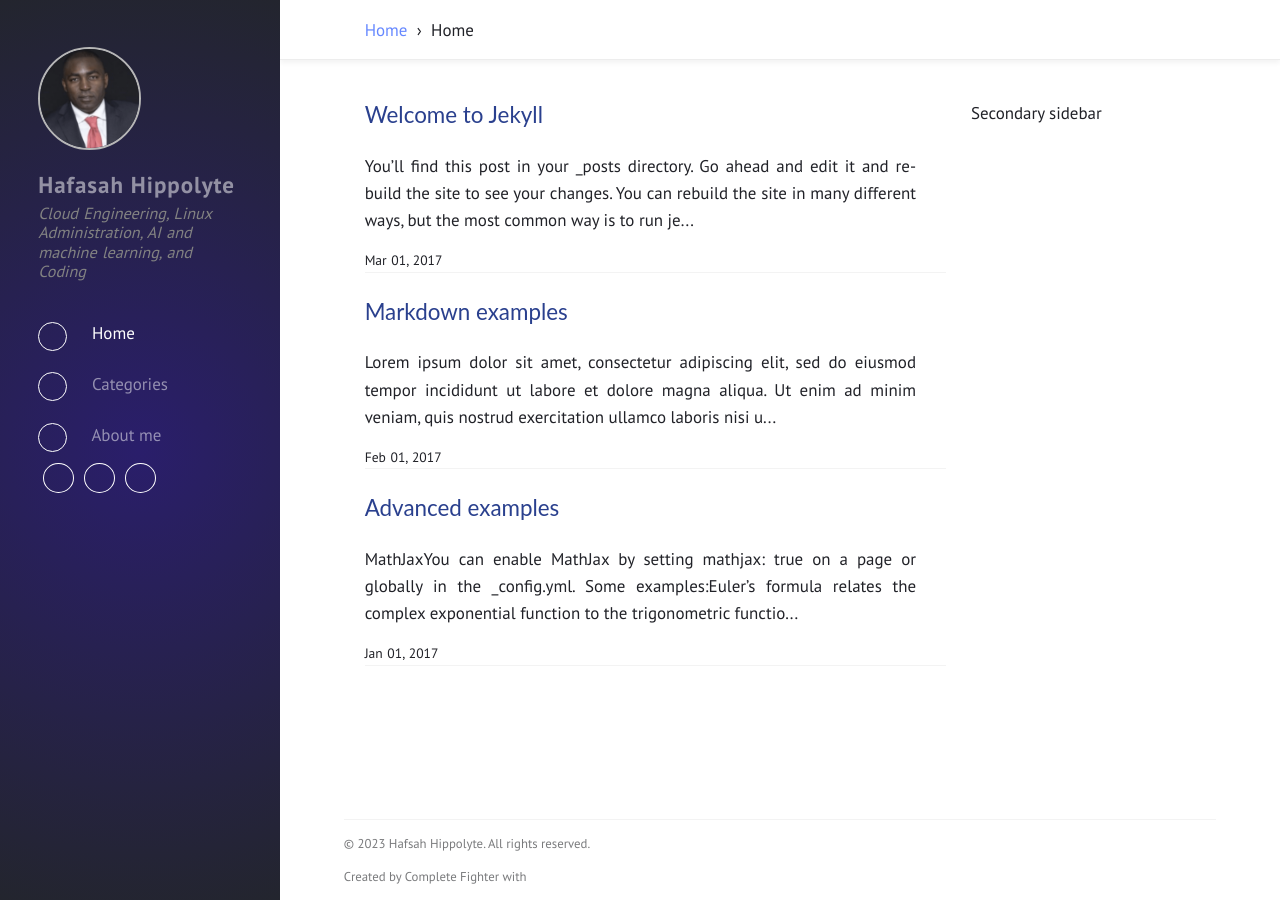
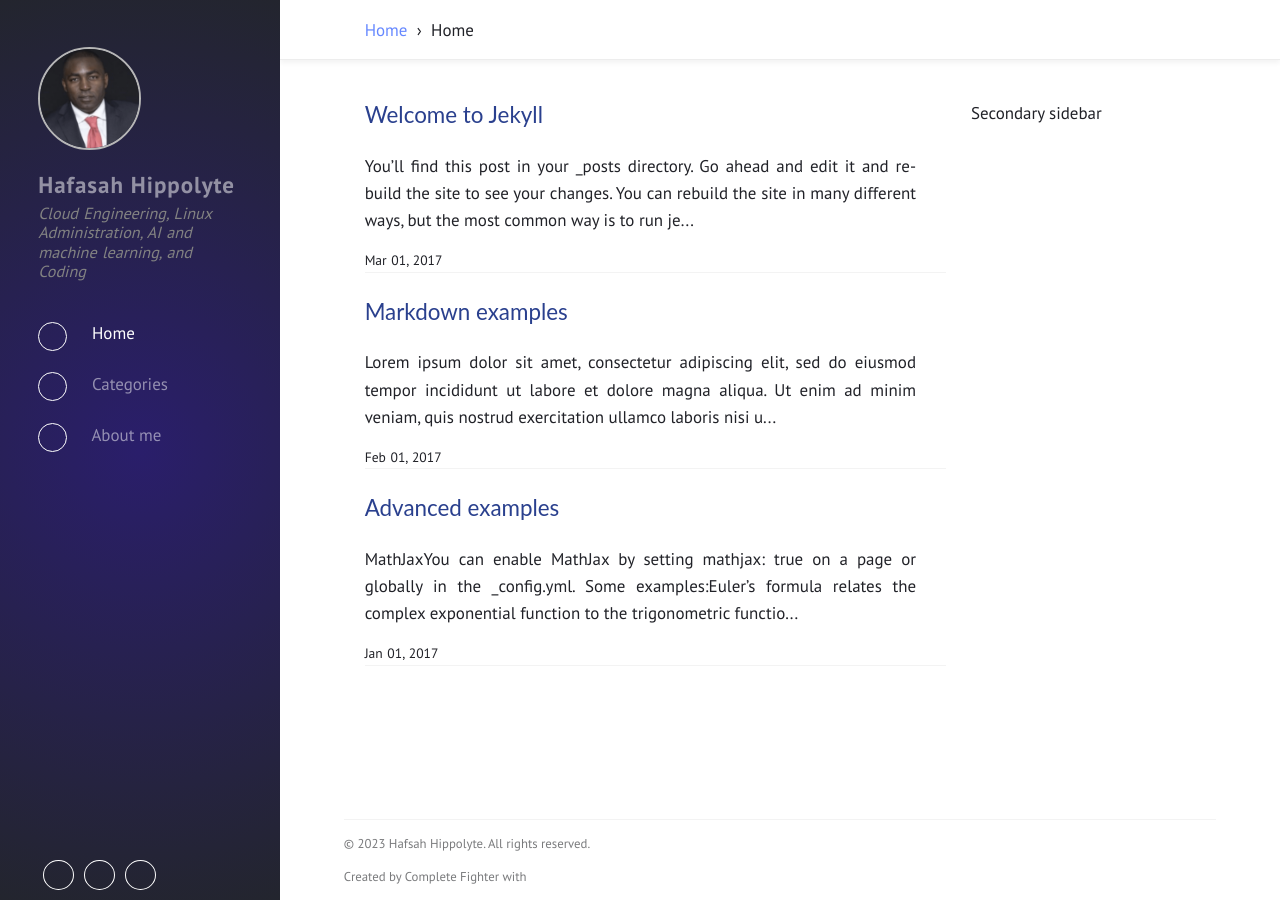
Before and after one commit to hfasah/hfasah.github.io, a Jekyll site: the page built from index.html, in a window 1280 px wide. Built offline with Jekyll 4.4.1, drawn with Linux system fonts in a browser that asks for light colours.

Commit message:
Update custom.sass

```diff
--- a/assets/css/custom.sass
+++ b/assets/css/custom.sass
@@ -79,3 +79,6 @@ span.readtime
     margin: 0 5px
     border-radius: 50%
     display: inline-block
+.sidebar-bottom-link
+    position: absolute
+    bottom: 10px
```
